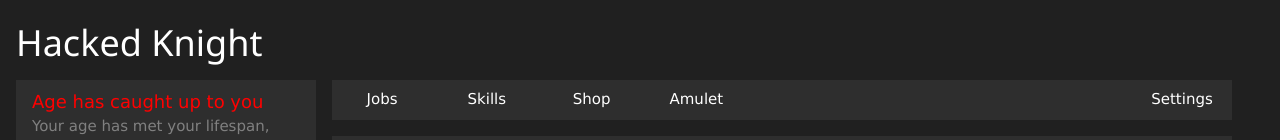
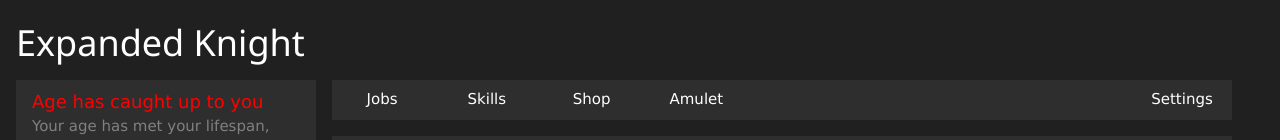
Before and after one commit to karmayxzu/ExpandedKnight, a plain HTML site: page index.html in a window 1280 px wide. Shown: the top 140 px of the page. Drawn offline with nearby package versions, Linux system fonts and the light colour scheme.

Commit message:
Update index.html

```diff
--- a/index.html
+++ b/index.html
@@ -9,7 +9,7 @@
 </head>
 <body id="body" class="dark">
     <div class="w3-margin">
-        <h1>Hacked Knight</h1>
+        <h1>Expanded Knight</h1>
         <div style="width: 1220px; height: 600px">
             <div class="panel w3-padding" style="width: 300px; height: auto; float: left">
                 <span id="deathText">
```
